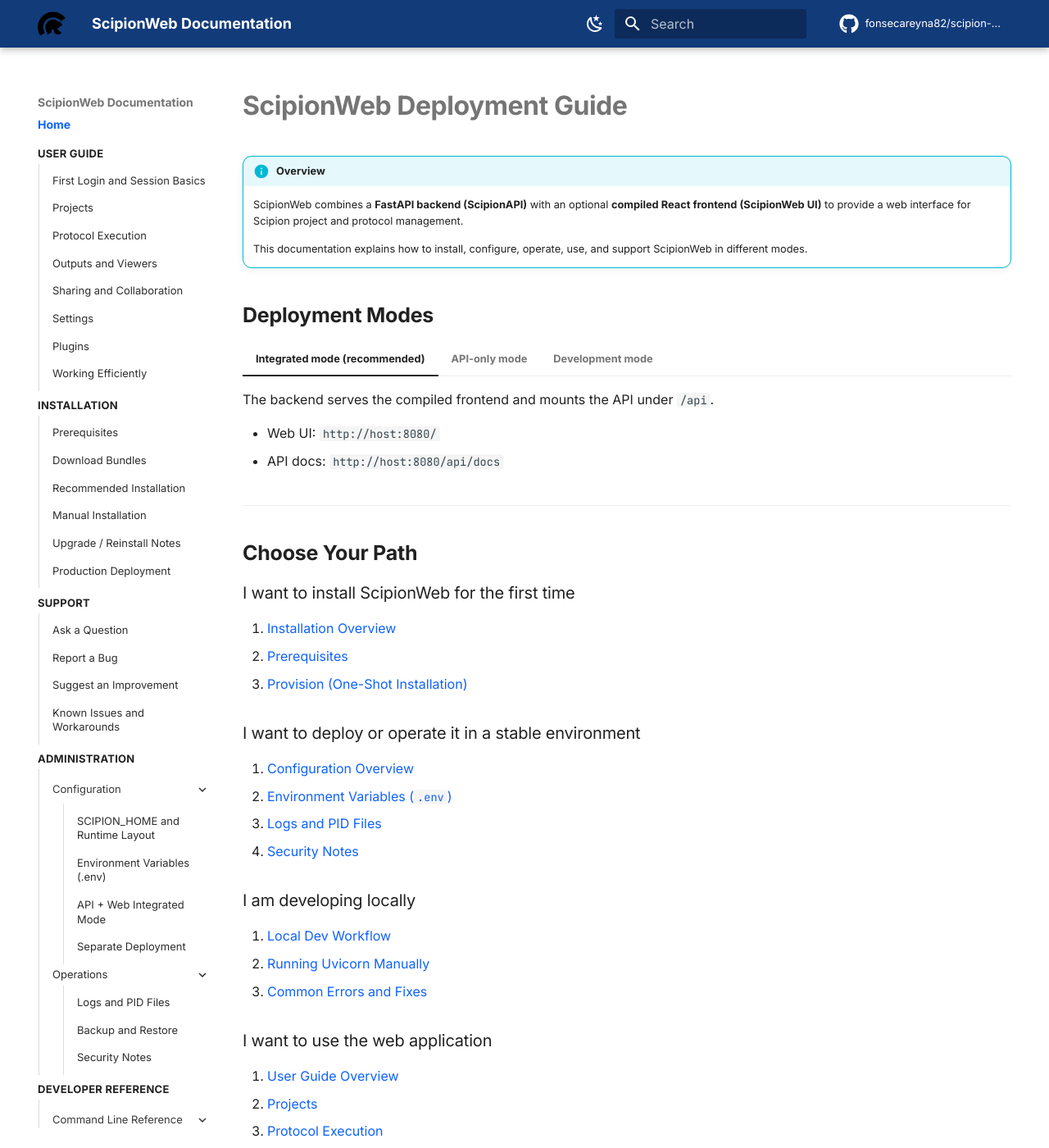
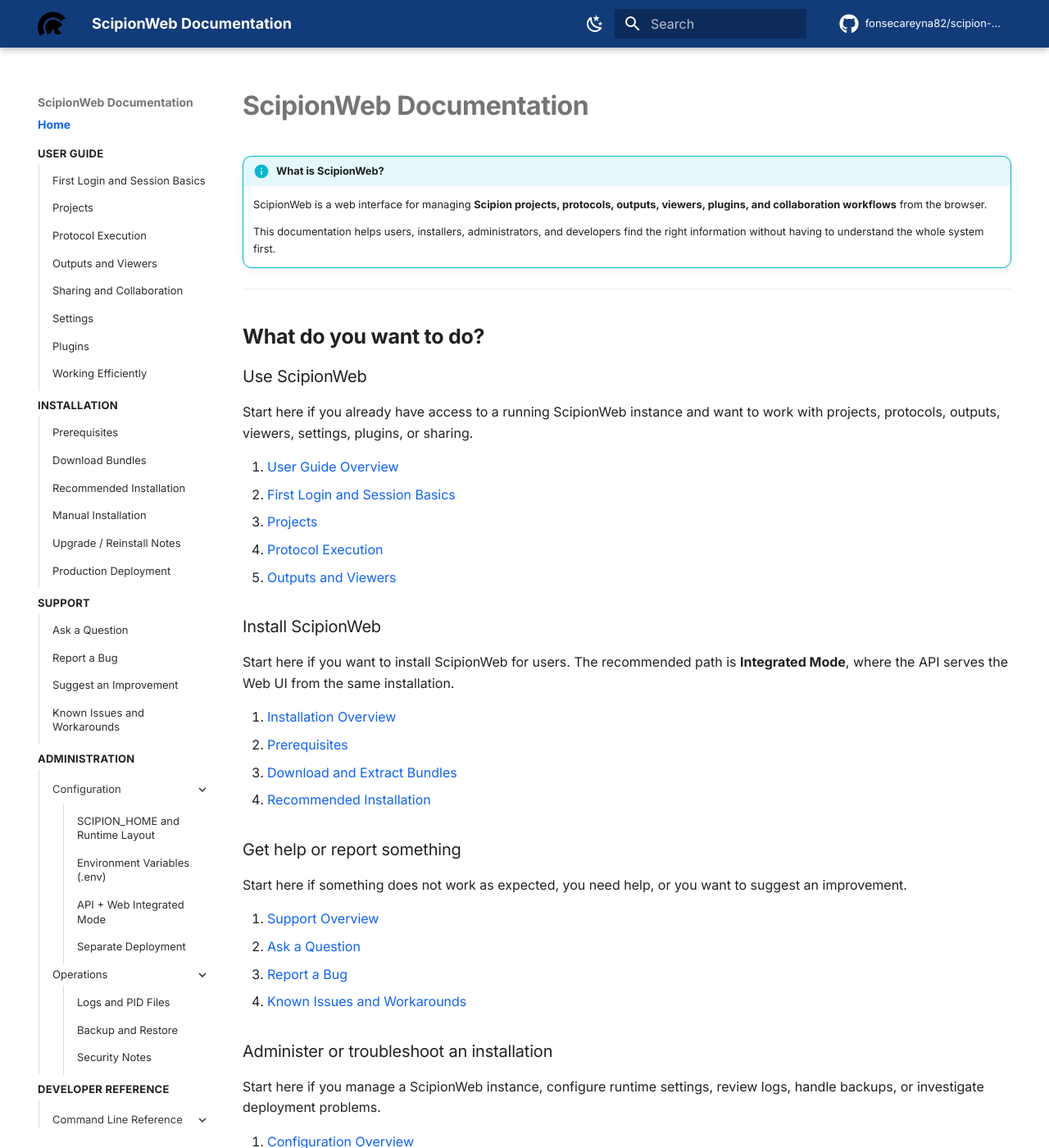
Before and after one commit to fonsecareyna82/scipion-docs, an MkDocs documentation site: the page built from docs/index.md, in a window 1280 px wide and 1400 px high. Shown: the whole window at 82% size. Built offline with MkDocs 1.6.1 and Material for MkDocs 9.7.7, drawn with Linux system fonts in a browser that asks for light colours; comment, search, counter and statistics services are not loaded; some of the changed text lies outside the part shown.

Commit message:
Refocus home page on user-friendly entry points

````diff
--- a/docs/index.md
+++ b/docs/index.md
@@ -3,93 +3,105 @@
   - toc
 ---
 
-# ScipionWeb Deployment Guide
+# ScipionWeb Documentation
 
-!!! info "Overview"
-    ScipionWeb combines a **FastAPI backend (ScipionAPI)** with an optional **compiled React frontend (ScipionWeb UI)** to provide a web interface for Scipion project and protocol management.
+!!! info "What is ScipionWeb?"
+    ScipionWeb is a web interface for managing **Scipion projects, protocols, outputs, viewers, plugins, and collaboration workflows** from the browser.
 
-    This documentation explains how to install, configure, operate, use, and support ScipionWeb in different modes.
+    This documentation helps users, installers, administrators, and developers find the right information without having to understand the whole system first.
 
-## Deployment Modes
+---
 
-=== "Integrated mode (recommended)"
+## What do you want to do?
+
+### Use ScipionWeb
+
+Start here if you already have access to a running ScipionWeb instance and want to work with projects, protocols, outputs, viewers, settings, plugins, or sharing.
+
+1. [User Guide Overview](user-guide/)
+2. [First Login and Session Basics](user-guide/first-login/)
+3. [Projects](user-guide/projects/)
+4. [Protocol Execution](user-guide/protocols/)
+5. [Outputs and Viewers](user-guide/outputs/)
+
+### Install ScipionWeb
+
+Start here if you want to install ScipionWeb for users. The recommended path is **Integrated Mode**, where the API serves the Web UI from the same installation.
+
+1. [Installation Overview](installation/)
+2. [Prerequisites](installation/prerequisites/)
+3. [Download and Extract Bundles](installation/download-bundles/)
+4. [Recommended Installation](installation/provision/)
+
+### Get help or report something
+
+Start here if something does not work as expected, you need help, or you want to suggest an improvement.
+
+1. [Support Overview](support/)
+2. [Ask a Question](support/ask-a-question/)
+3. [Report a Bug](support/report-a-bug/)
+4. [Known Issues and Workarounds](support/known-issues/)
+
+### Administer or troubleshoot an installation
+
+Start here if you manage a ScipionWeb instance, configure runtime settings, review logs, handle backups, or investigate deployment problems.
+
+1. [Configuration Overview](configuration/)
+2. [Environment Variables (`.env`)](configuration/env/)
+3. [Logs and PID Files](operations/logs-and-pids/)
+4. [Backup and Restore](operations/backup-restore/)
+5. [Security Notes](operations/security/)
+
+### Develop or extend ScipionWeb
+
+Start here if you work on ScipionAPI, ScipionWeb, CLI commands, backend internals, frontend builds, or release packaging.
+
+1. [Command Line Reference](cli/)
+2. [Backend Overview](backend/)
+3. [Frontend Overview](frontend/)
+4. [Local Dev Workflow](development/local-workflow/)
+5. [Release and Packaging](release/packaging-strategy/)
+
+---
+
+## Recommended deployment mode
+
+=== "Integrated Mode (recommended)"
     The backend serves the compiled frontend and mounts the API under `/api`.
 
     - Web UI: `http://host:8080/`
     - API docs: `http://host:8080/api/docs`
 
-=== "API-only mode"
-    Use this mode when you want to host the frontend elsewhere or keep the backend standalone.
+    This is the recommended mode when installing ScipionWeb for users.
 
-    - API docs: `http://host:8080/docs`
+=== "Separate frontend/backend"
+    Use this when the frontend is hosted separately from the API, usually in more advanced infrastructure setups.
 
-=== "Development mode"
-    Run components independently:
-
-    - React/Vite frontend: `http://localhost:5173`
-    - FastAPI backend: `http://localhost:8080`
+=== "API-only"
+    Use this mainly for development, testing, or deployments where another service provides the frontend.
 
 ---
 
-## Choose Your Path
-
-### I want to install ScipionWeb for the first time
-
-1. [Installation Overview](installation/)
-2. [Prerequisites](installation/prerequisites/)
-3. [Provision (One-Shot Installation)](installation/provision/)
-
-### I want to deploy or operate it in a stable environment
-
-1. [Configuration Overview](configuration/)
-2. [Environment Variables (`.env`)](configuration/env/)
-3. [Logs and PID Files](operations/logs-and-pids/)
-4. [Security Notes](operations/security/)
-
-### I am developing locally
-
-1. [Local Dev Workflow](development/local-workflow/)
-2. [Running Uvicorn Manually](development/uvicorn/)
-3. [Common Errors and Fixes](development/common-errors/)
-
-### I want to use the web application
-
-1. [User Guide Overview](user-guide/)
-2. [Projects](user-guide/projects/)
-3. [Protocol Execution](user-guide/protocols/)
-4. [Outputs and Viewers](user-guide/outputs/)
-5. [Settings](user-guide/settings/)
-6. [Plugins](user-guide/plugins/)
-7. [Working Efficiently](user-guide/working-efficiently/)
-
-### I need help, want to report a bug, or want to suggest an improvement
-
-1. [Support Overview](support/)
-2. [Ask a Question](support/ask-a-question/)
-3. [Report a Bug](support/report-a-bug/)
-4. [Suggest an Improvement](support/suggest-an-improvement/)
-5. [Known Issues and Workarounds](support/known-issues/)
-
----
-
-## What You Get
-
-!!! abstract "ScipionWeb Features"
-    - **REST API** for projects, protocols, outputs, plugins, authentication, and sharing
-    - **PostgreSQL persistence**
-    - **Celery + Redis** background task execution
-    - **Scipion-aware runtime integration**
-    - **Optional integrated web serving**
-    - **CLI tools** for installation, provisioning, runtime control, and logs
-
----
-
-## Quick Example
+## Quick install example
 
 ```bash
 ./scripts/scipionapi provision \
   --user "admin" \
   --email "admin@example.com" \
   --pass "changeMe" \
-  --web-dist /path/to/scipionweb-dist.zip
+  --web-dist "$HOME/scipionweb/ScipionWeb-<version>-dist.zip"
 ```
+
+---
+
+## What ScipionWeb provides
+
+!!! abstract "Main capabilities"
+    - Web-based project and protocol management
+    - Output previews and specialized viewers
+    - User authentication and sharing workflows
+    - Plugin-related workflows
+    - PostgreSQL persistence
+    - Celery + Redis background task execution
+    - Integrated API + Web deployment mode
+    - CLI tools for installation, provisioning, runtime control, and logs
````
